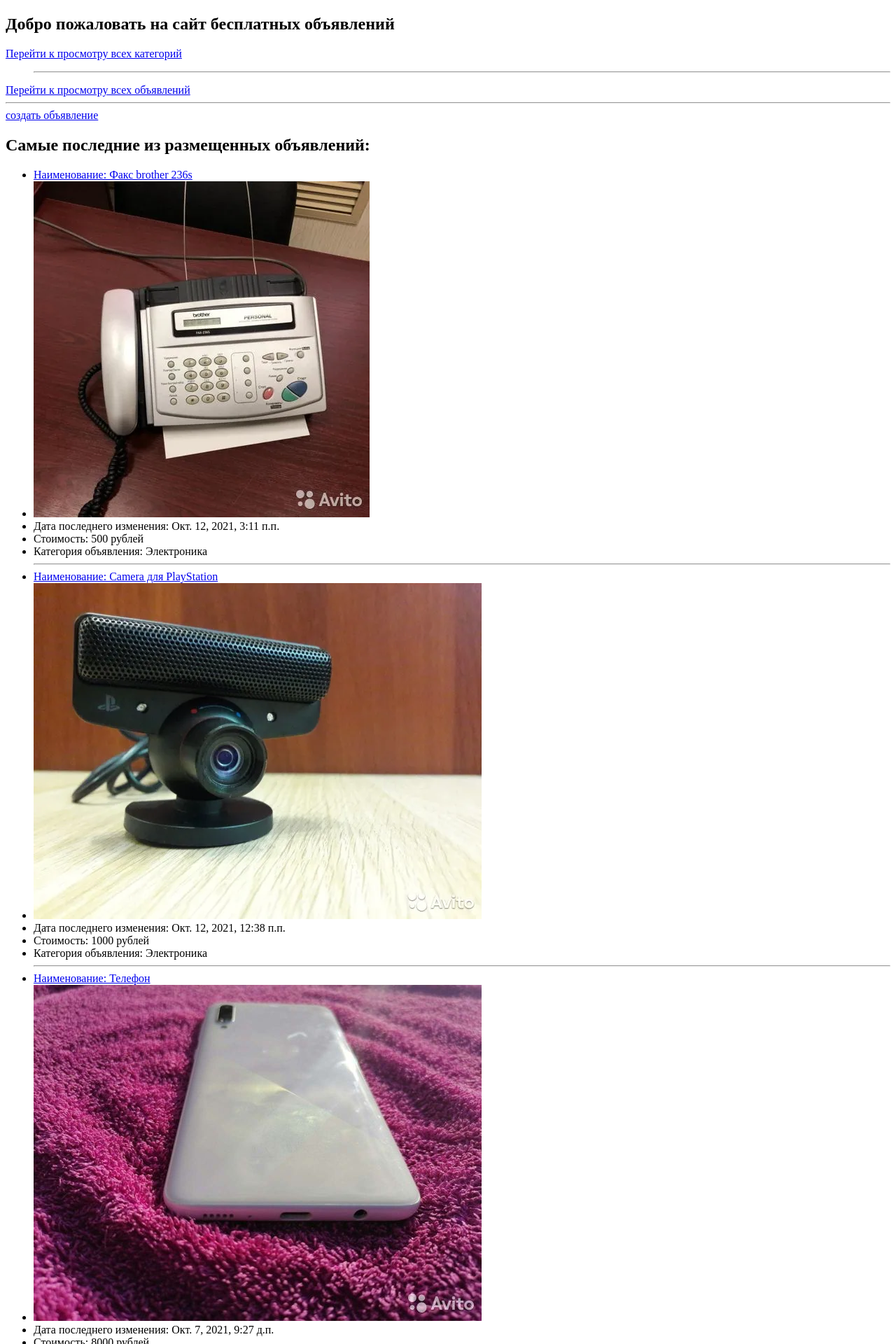
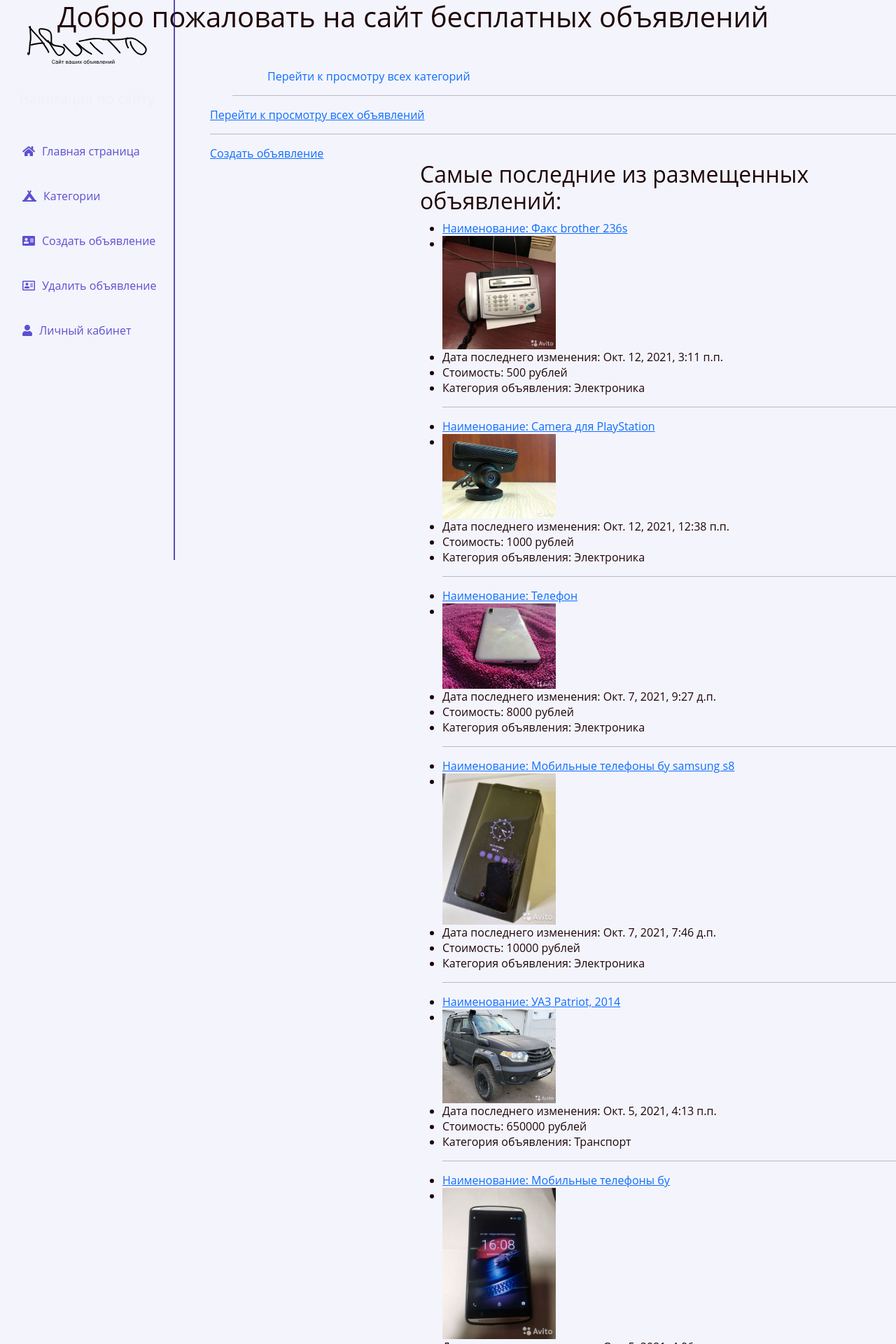
Before and after one commit to lampa-lana/avito, a Django app: page / in a window 1280 px wide. Shown: the top 1920 px of the page at 70% size. Run offline with Django 3.2, Linux system fonts and the light colour scheme; some libraries are stand-ins or nearby versions.

Commit message:
fix homework06

```diff
--- a/avitto/avitto/settings.py
+++ b/avitto/avitto/settings.py
@@ -26,7 +26,7 @@ SECRET_KEY = 'django-insecure-#av=zre4o*_s&8i%-kcgu%w-k+qx)a(cvdddt$v)@a$!_cl4%=
 # SECURITY WARNING: don't run with debug turned on in production!
 DEBUG = True
 
-ALLOWED_HOSTS = []
+ALLOWED_HOSTS = []  # '127.0.0.1'
 
 
 # Application definition
@@ -120,6 +120,8 @@ USE_TZ = True
 # https://docs.djangoproject.com/en/3.2/howto/static-files/
 
 STATIC_URL = '/static/'
+STATIC_ROOT = os.path.join(BASE_DIR, 'static')
+STATICFILES_DIR = [BASE_DIR, 'static']
 
 # Default primary key field type
 # https://docs.djangoproject.com/en/3.2/ref/settings/#default-auto-field
--- a/avitto/avitto/urls.py
+++ b/avitto/avitto/urls.py
@@ -17,15 +17,19 @@ from django.conf import settings
 from django.contrib import admin
 from django.urls import path
 from django.urls.conf import include
-from django.conf.urls import url
+from django.conf.urls import handler404, url
 from django.conf.urls.static import static
+
 
 urlpatterns = [
     url(r'admin/', admin.site.urls),
     path('', include('core.urls')),
 ]
 
+urlpatterns += static(settings.STATIC_URL, document_root=settings.STATIC_ROOT)
 
 if settings.DEBUG:
     urlpatterns += static(settings.MEDIA_URL,
                           document_root=settings.MEDIA_ROOT)  # маршрут для отладочного режима
+
+# handler404 = pageNotFound
--- /dev/null
+++ b/avitto/core/static/core/css/style.css
@@ -0,0 +1,73 @@
+* {
+  box-sizing: border-box;
+  outline-color: #c29974;
+}
+
+body {
+  margin: 0;
+  padding: 0;
+  font-family: "Open Sans", Arial, sans-serif;
+  font-style: normal;
+  font-size: 16px;
+  line-height: 22px;
+  color: #1e0606;
+  background: rgba(237, 236, 252, 0.575);
+}
+
+img {
+  display: block;
+  width: 25%;
+}
+
+aside {
+  margin: 0;
+  padding: 0;
+  width: 250px;
+  height: 100%;
+  position: fixed;
+  z-index: 5;
+
+  color: rgb(239, 241, 243);
+  border-right: 2px solid rgba(35, 14, 138, 0.719);
+}
+
+aside img {
+  margin: 30px;
+  width: 180px;
+}
+
+main {
+  margin-left: 300px;
+}
+
+.aside-title {
+  font-size: 20px;
+  margin-bottom: 30px;
+  text-align: center;
+}
+
+aside ul li {
+  list-style: none;
+  margin-bottom: 20px;
+  color: rgba(48, 31, 196, 0.774);
+}
+
+aside ul a {
+  text-decoration: none;
+}
+aside ul li i {
+  margin-right: 10px;
+}
+
+.header-title {
+  margin: 0;
+  margin: auto;
+  margin-bottom: 50px;
+
+  width: 1140px;
+}
+
+header a {
+  margin-left: 300px;
+  text-decoration: none;
+}
--- /dev/null
+++ b/avitto/core/templates/base.html
@@ -0,0 +1,53 @@
+{% load static %}
+<!DOCTYPE html>
+<html lang="ru">
+  <head>
+    <meta charset="UTF-8" />
+    <meta http-equiv="X-UA-Compatible" content="IE=edge" />
+    <meta name="viewport" content="width=device-width, initial{-scale=1.0" />
+    <link
+      rel="stylesheet"
+      href="https://cdn.jsdelivr.net/npm/bootstrap@5.1.3/dist/css/bootstrap.min.css"
+    />
+    <link rel="stylesheet" href="{% static 'core/css/style.css' %}" />
+    <link
+      rel="stylesheet"
+      href="https://use.fontawesome.com/releases/v5.8.2/css/all.css"
+    />
+    {% block title %}
+    <title></title>
+    {% endblock title %}
+  </head>
+  <body>
+    <header class="header">
+      <aside>
+      <img src="{% static 'core/images/logo.svg' %}" alt="logo" />
+
+      <h3 class="aside-title">Навигация по сайту</h3>
+      <ul>
+        <a href="">
+          <li><i class="fas fa-home"></i>Главная страница</li>
+        </a>
+        <a href="">
+          <li><i class="fas fa-campground"></i></i>Категории</li>
+        </a>
+        <a href="">
+          <li><i class="fas fa-address-card"></i>Создать объявление</li>
+        </a>
+        <a href="">
+          <li><i class="far fa-address-card"></i>Удалить объявление</li>
+        </a>
+        <a href="">
+          <li><i class="fas fa-user"></i>Личный кабинет</li>
+        </a>
+      </ul>
+     </aside>
+     <section class="container">
+      <h1 class="header-title">Добро пожаловать на сайт бесплатных объявлений</h1>
+      <a href="{% url 'core:category_all' %}" class="all-category"
+          >Перейти к просмотру всех категорий</a>
+      </section>
+    </header>
+    <main>{% block content %} {% endblock content %}</main>
+  </body>
+</html>
--- a/avitto/core/templates/core/index.html
+++ b/avitto/core/templates/core/index.html
@@ -1,20 +1,8 @@
-<!DOCTYPE html>
-<html lang="en">
-  <head>
-    <meta charset="UTF-8" />
-    <meta http-equiv="X-UA-Compatible" content="IE=edge" />
-    <meta name="viewport" content="width=device-width, initial-scale=1.0" />
-    <title>{{title}}</title>
-  </head>
-  <body>
-    <header class="header">
-      <h1>{{ title }}</h1>
-      <h2>Добро пожаловать на сайт бесплатных объявлений</h2>
-      <section class="category">
-        <a href="{% url 'core:category_all' %}" class="all-category"
-          >Перейти к просмотру всех категорий</a
-        >
-
+{% extends 'base.html' %}
+ {% block title %}
+    <title>Главная</title>
+  {% endblock title %}
+   <p>{%block content %}
         <ul>
           {% for category in categories %}
           <li>
@@ -27,15 +15,15 @@
           {% endfor %}
           <hr />
         </ul>
-      </section>
+
       <a href="{% url 'core:all_posts' %}" class="posts"
         >Перейти к просмотру всех объявлений</a
       >
       <hr />
       <a href="{% url 'core:post_create' %}" class="post-create"
-        >создать объявление</a
+        >Cоздать объявление</a
       >
-    </header>
+
     <!--  /HEADER -->
     <main>
       <section class="posts">
@@ -61,5 +49,4 @@
     <!--  /MAIN -->
     <footer></footer>
     <!--  /foooter -->
-  </body>
-</html>
+{% endblock content%}</p>
--- a/avitto/core/urls.py
+++ b/avitto/core/urls.py
@@ -20,6 +20,7 @@ urlpatterns = [
     path('category/', AllCategoryView.as_view(), name='category_all'),
     path('category/<int:category_id>/',
          CategoriesDetailView.as_view(), name='category_detail'),
+
 ]
 
 urlpatterns += auth_patterns
--- a/avitto/core/views.py
+++ b/avitto/core/views.py
@@ -1,4 +1,5 @@
 from django.db.models.aggregates import Sum
+from django.http.response import HttpResponseNotFound
 from django.shortcuts import get_object_or_404, redirect, render
 from django.template import Context, loader
 from django.http import HttpResponse
@@ -169,3 +170,7 @@ class AllCategoryView(ListView):
 #         'categories': categories,
 #         'title': "Категории", }
 #     return render(request, template_name='core/categories.html', context=context)
+
+
+# def pageNotFound(request, exception):
+#     return HttpResponseNotFound('<h1> Страница не найдена</h1>')
```
Also changed, not shown: avitto/core/templates/core/all_posts.html (+6 -12 lines), avitto/core/templates/core/cat_detail.html (+6 -12 lines), avitto/core/templates/core/categories.html (+8 -15 lines), avitto/core/templates/core/delete_success.html (+6 -12 lines), avitto/core/templates/core/post_create.html (+6 -12 lines), avitto/core/templates/core/post_delete.html (+6 -12 lines), avitto/core/templates/core/post_detail.html (+6 -12 lines), avitto/core/templates/core/post_edit.html (+6 -12 lines), avitto/core/templates/my_auth/login.html (+6 -12 lines), avitto/core/static/core/images/logo.svg (added), avitto/core/static/core/images/v_simbol.svg (added), avitto/db.sqlite3.
